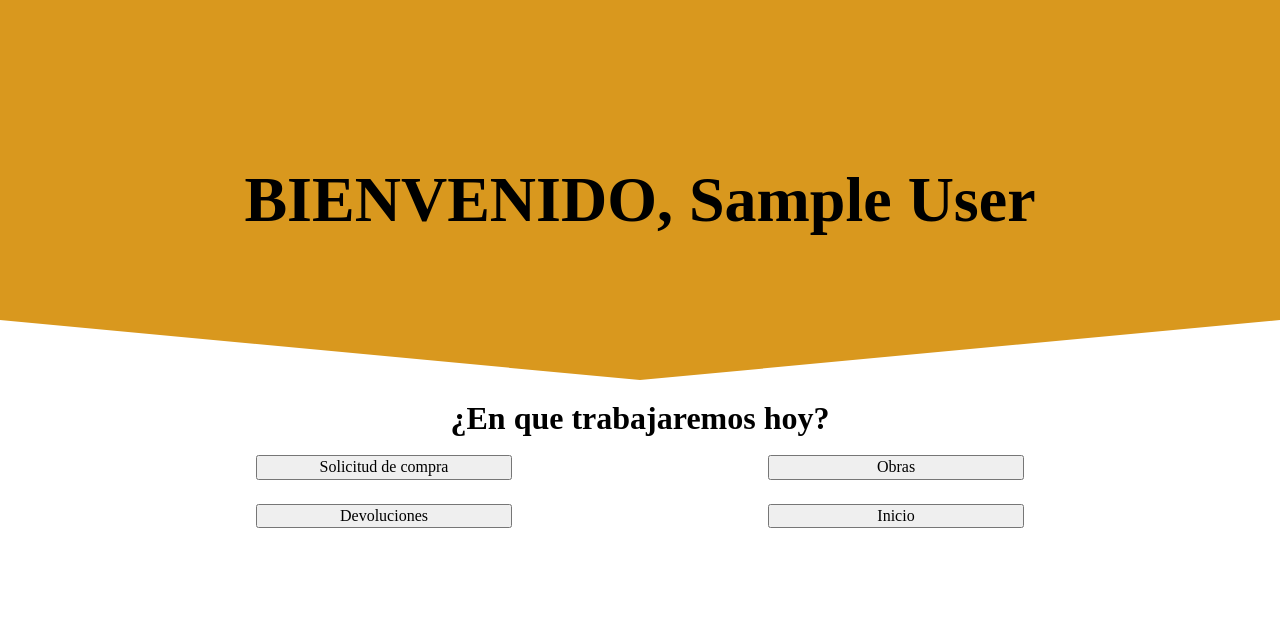
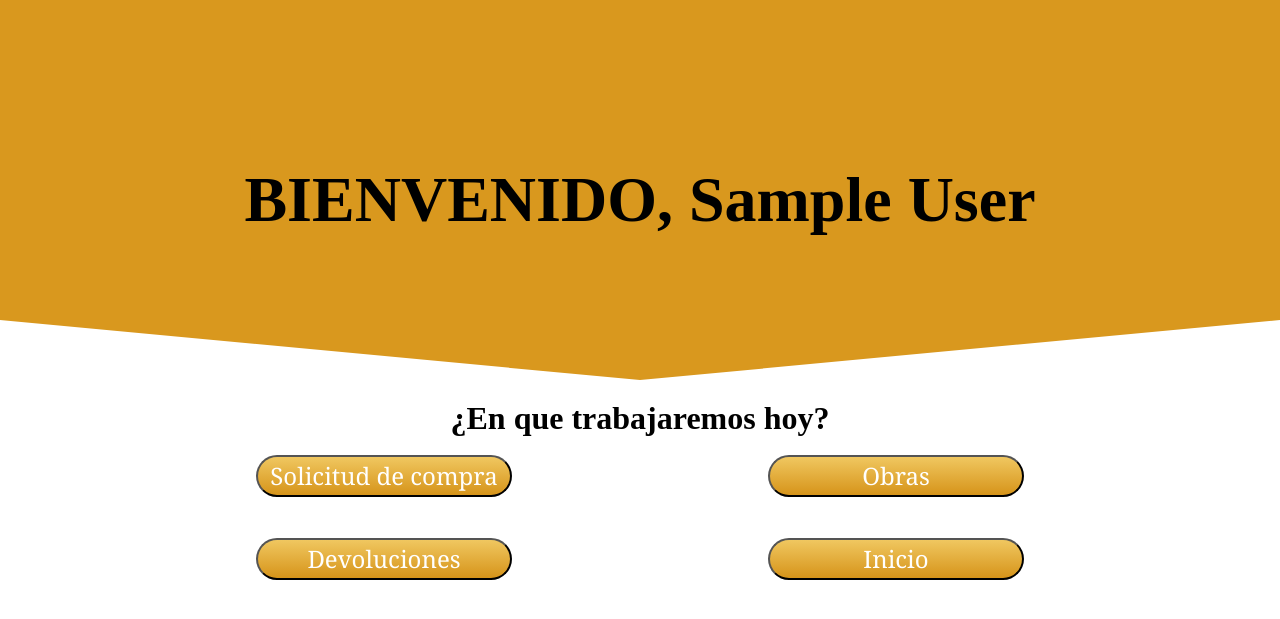
Before and after one commit to Suclaif88/Caleidoscopio, a PHP site: page /VISTARE/RE.PHP in a window 1280 px wide. Shown: the top 619 px of the page. Run offline with PHP 8.4, Linux system fonts and the light colour scheme; the visitor is signed in with stand-in values (Sample User, id 1).

Commit message:
27/03/2024

```diff
--- a/CSS/CSSDC.css
+++ b/CSS/CSSDC.css
@@ -21,7 +21,7 @@
     }
   }
 
-  .btn1 :hover {
+  .btn1:hover {
     background: #777777;
     background-image: -webkit-linear-gradient(top, #777777, #000000);
     background-image: -moz-linear-gradient(top, #777777, #000000);
@@ -29,6 +29,7 @@
     background-image: -o-linear-gradient(top, #777777, #000000);
     background-image: linear-gradient(to bottom, #777777, #000000);
     text-decoration: none;
+    cursor: pointer;
   }
 
   .cabeza{
--- a/VISTARE/RE.PHP
+++ b/VISTARE/RE.PHP
@@ -26,10 +26,10 @@
     <br>
     <div class="botones">
 
-        <button class="btn div1" onclick="window.location.href='SOLICITUD.php'">Solicitud de compra</button>
-        <button class="btn div2" onclick="window.location.href='#'">Devoluciones</button>
-        <button class="btn div3" onclick="window.location.href='OBRASRE.php'">Obras</button>
-        <button class="btn div4" onclick="window.location.href='../PHP/LOGOUT.php'">Inicio</button>
+        <button class="btn1 div1" onclick="window.location.href='SOLICITUD.php'">Solicitud de compra</button>
+        <button class="btn1 div2" onclick="window.location.href='#'">Devoluciones</button>
+        <button class="btn1 div3" onclick="window.location.href='OBRASRE.php'">Obras</button>
+        <button class="btn1 div4" onclick="window.location.href='../PHP/LOGOUT.php'">Inicio</button>
     </div>
 
 </body>
```
